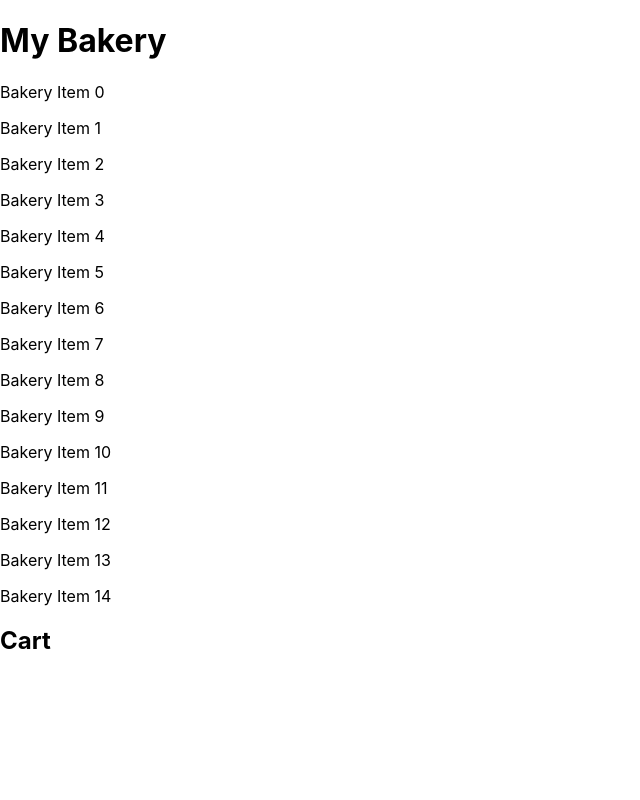
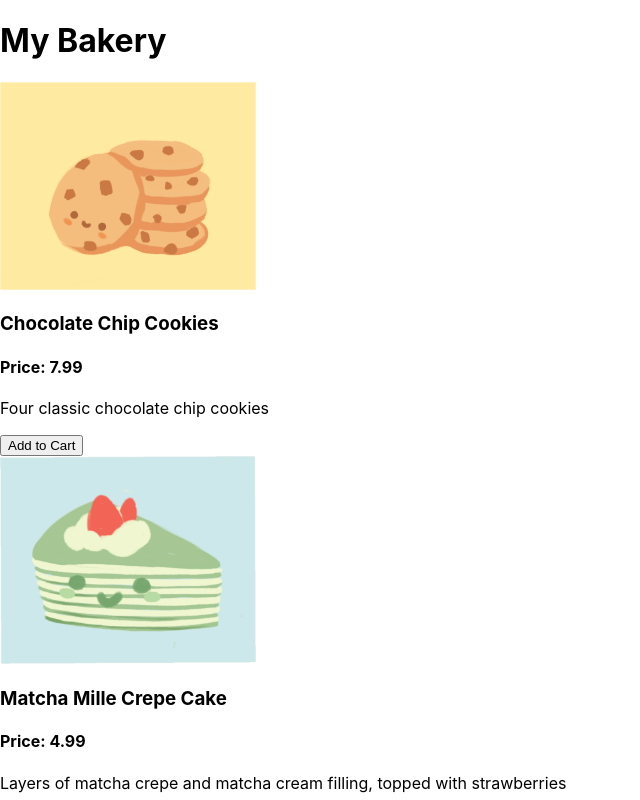
Before and after one commit to CatherinaNiu/react-studio, a React (Create React App) app: page / in a window 1280 px wide. Shown: the top 800 px of the page, without its empty margins (0-640 px from the left). Built offline with nearby package versions, Linux system fonts and the light colour scheme.

Commit message:
no no touch square

```diff
--- a/src/App.js
+++ b/src/App.js
@@ -1,6 +1,7 @@
 import "./App.css";
 import { useState } from "react";
 import bakeryData from "./assets/bakery-data.json";
+import singleBakeryItem from "./components/BakeryItem.js"
 
 /* ####### DO NOT TOUCH -- this makes the image URLs work ####### */
 bakeryData.forEach((item) => {
@@ -12,17 +13,64 @@ function App() {
   // TODO: use useState to create a state variable to hold the state of the cart
   /* add your cart state code here */
 
+  const [cartState, setCartState] = useState({items:[], totalPrice:Number(0)})
+
   return (
     <div className="App">
       <h1>My Bakery</h1> {/* TODO: personalize your bakery (if you want) */}
 
       {bakeryData.map((item, index) => ( // TODO: map bakeryData to BakeryItem components
-        <p>Bakery Item {index}</p> // replace with BakeryItem component
+        //<p>{item.name}</p>
+        <div>
+          {singleBakeryItem(item)}
+          <button onClick={() =>
+          {
+            setCartState(
+              /*prevState => {
+                const newstate = {...prevState};
+                newstate["items"] = prevState["items"] + item["name"];
+                newstate["totalPrice"] = prevState["Total Price"] + item["price"];
+                return {newstate}
+              }
+              */
+
+              prevState => {
+                if (!prevState.items.some(obj => item.name === obj.name)) {
+                  return {
+                    items: prevState.items.concat({
+                      name: item.name,
+                      itemcount: Number(1)
+                    }),
+                    totalPrice: Number(prevState.totalPrice) + Number(item.price)
+                  }
+                } else{
+                console.log(prevState);
+                var tochange = prevState.items.findIndex(obj => obj.name === item.name);
+                var cpy = prevState.items;
+                cpy[tochange].itemcount = cpy[tochange].itemcount + 1;
+                return {
+                  items: cpy,
+                  totalPrice: Number(prevState.totalPrice) + Number(item.price)
+                }}
+            })
+          }
+          }>
+            Add to Cart
+          </button>
+        </div>
       ))}
 
       <div>
         <h2>Cart</h2>
         {/* TODO: render a list of items in the cart */}
+        <h3>Items</h3>
+        <div>
+          {console.log(cartState)}
+        {cartState.items.map((obj) => (
+
+        <div>{(obj.itemcount + 1)/ 2} x {obj.name}</div>))}
+        </div>
+        <h3>Total Price: {cartState.totalPrice}</h3>
       </div>
     </div>
   );
--- a/src/components/BakeryItem.js
+++ b/src/components/BakeryItem.js
@@ -1 +1,12 @@
 // TODO: create a component that displays a single bakery item
+
+export default function singleBakeryItem(item) {
+    return (
+        <div>
+            {<img style={{width:"20%"}} src={item.image} />}
+            <h3>{item.name}</h3>
+            <h4>Price: {item.price}</h4>
+            <p>{item.description}</p>
+        </div>
+    )
+}
```
